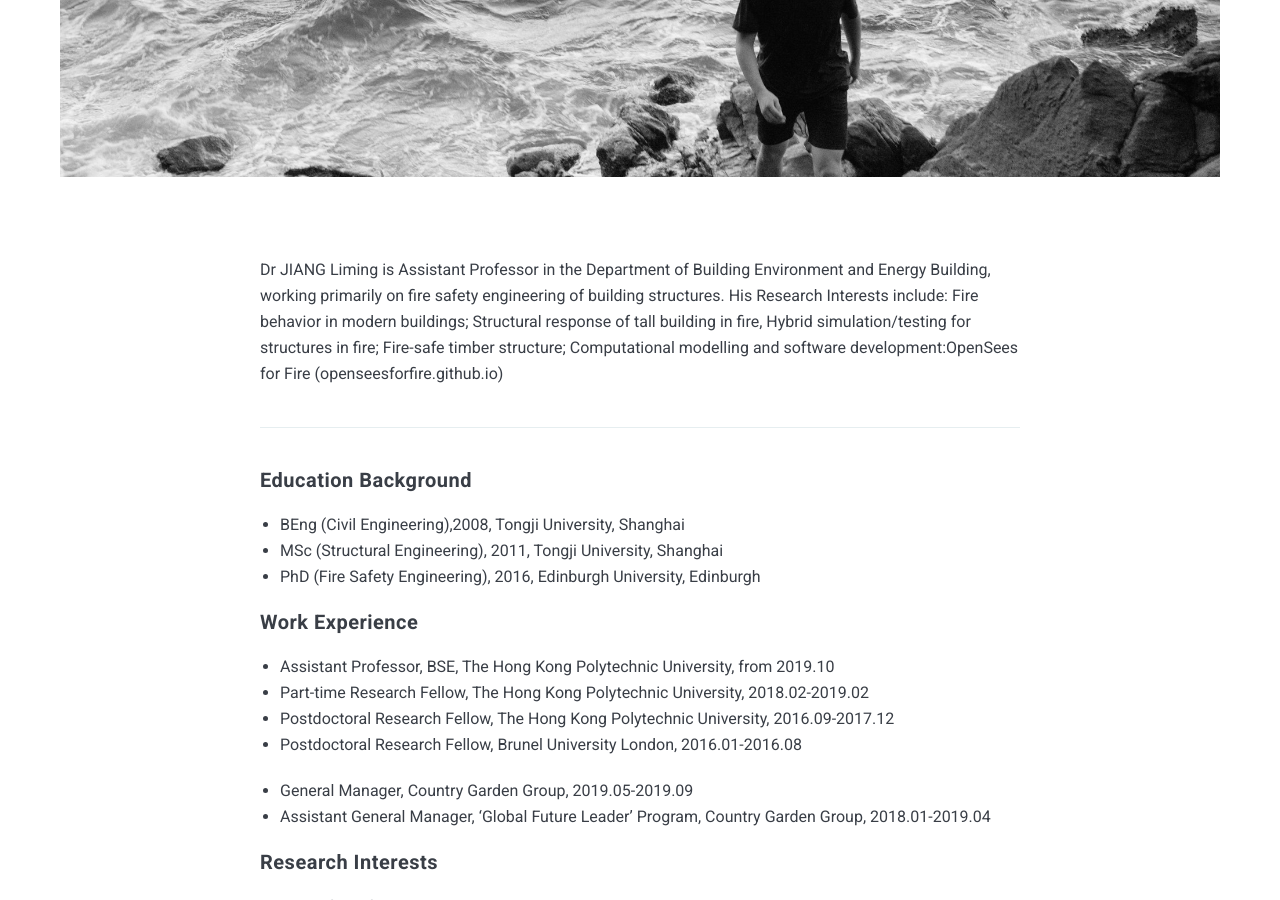
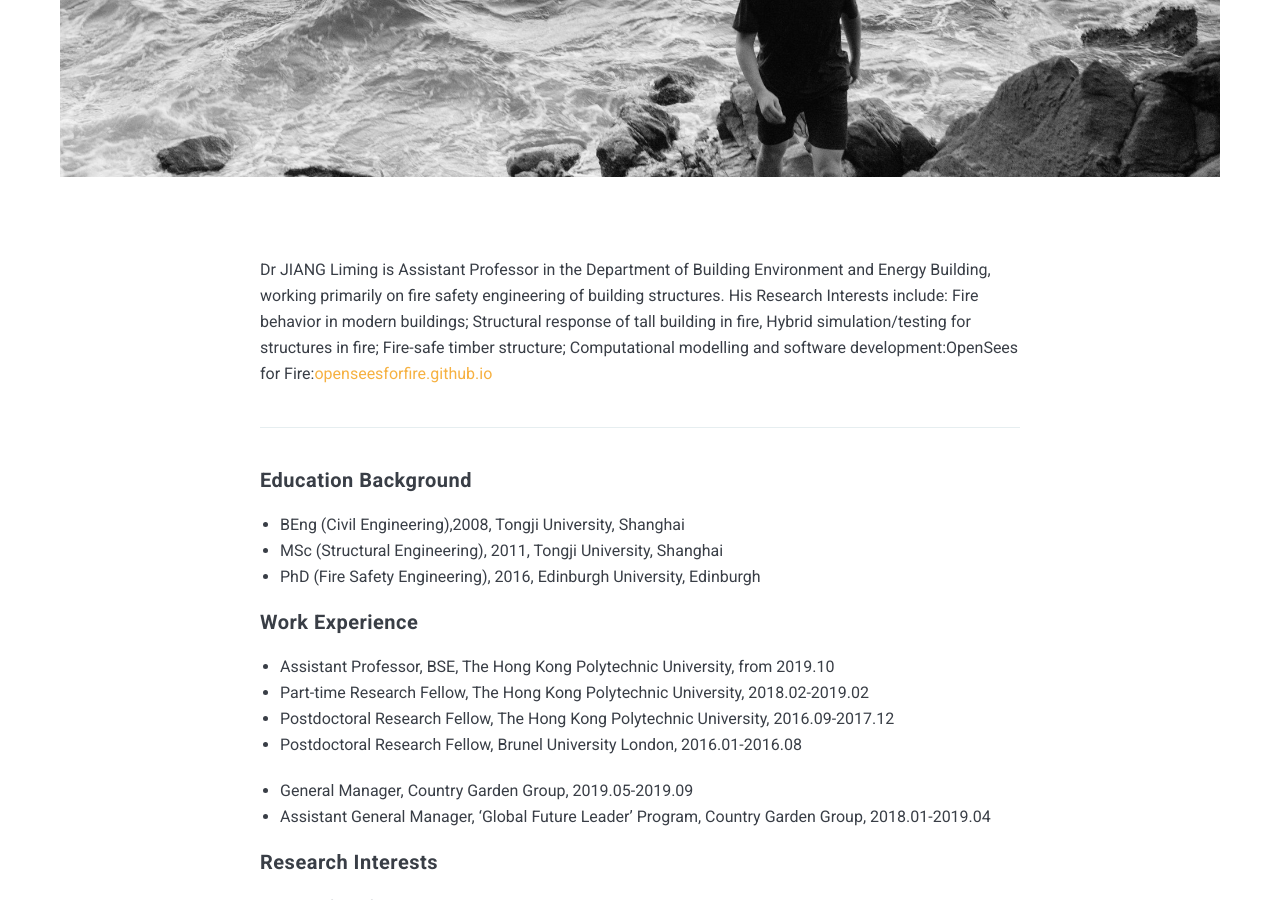
Before and after one commit to LimingXLiming/JiangLiming, a Jekyll site: the page built from _pages/About.md, in a window 1280 px wide and 900 px high, scrolled down 454 px. Built offline with Jekyll 4.4.1, drawn with Linux system fonts in a browser that asks for light colours; nearby versions of some CDN libraries; part of the change alters nothing that is shown.

```diff
--- a/_pages/About.md
+++ b/_pages/About.md
@@ -5,7 +5,7 @@ permalink: /about/
 image: about.jpg
 ---
 
-Dr JIANG Liming is Assistant Professor in the Department of Building Environment and Energy Building, working primarily on fire safety engineering of building structures. His Research Interests include: Fire behavior in modern buildings; Structural response of tall building in fire, Hybrid simulation/testing for structures in fire; Fire-safe timber structure; Computational modelling and software development:OpenSees for Fire (openseesforfire.github.io)
+Dr JIANG Liming is Assistant Professor in the Department of Building Environment and Energy Building, working primarily on fire safety engineering of building structures. His Research Interests include: Fire behavior in modern buildings; Structural response of tall building in fire, Hybrid simulation/testing for structures in fire; Fire-safe timber structure; Computational modelling and software development:OpenSees for Fire:[openseesforfire.github.io](https://openseesforfire.github.io){:target="_blank"}{:rel="noopener noreferrer"}
 
 ***
 
```
